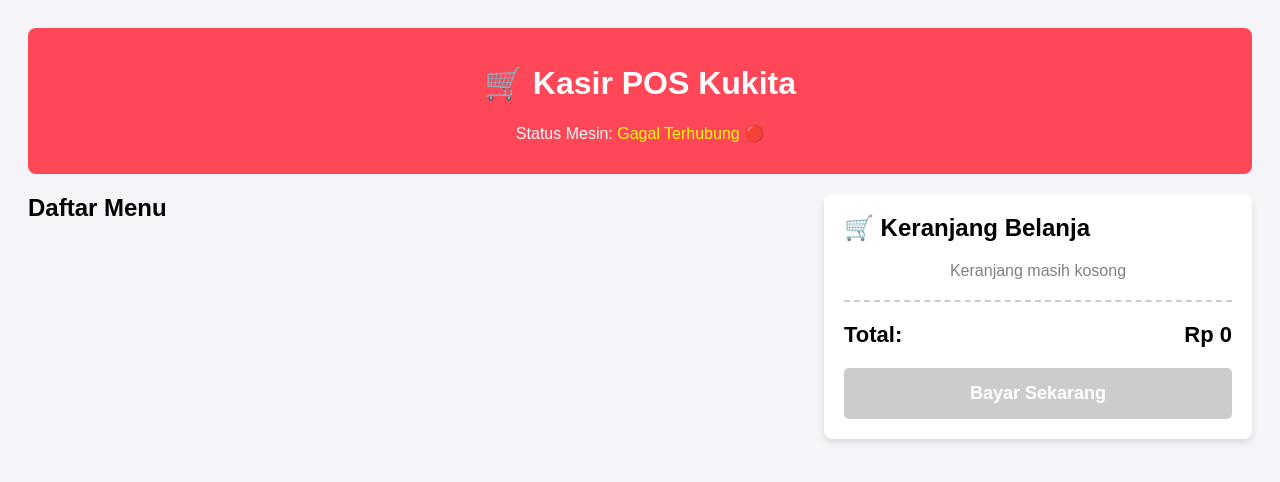
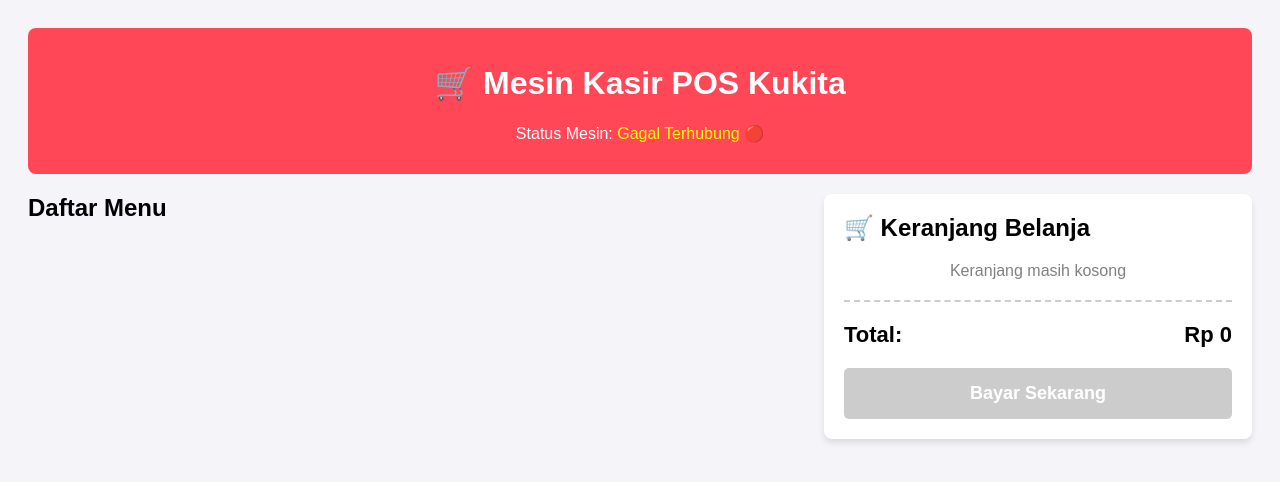
Before and after one commit to rikohen3/pos-kukita, a website: page index.html in a window 1280 px wide. Drawn offline with Linux system fonts and the light colour scheme; no server answers.

Commit message:
pancing ulang github pages

```diff
--- a/index.html
+++ b/index.html
@@ -34,7 +34,7 @@
 <body>
 
     <div class="header">
-        <h1>🛒 Kasir POS Kukita</h1>
+        <h1>🛒 Mesin Kasir POS Kukita</h1>
         <p>Status Mesin: <span id="status" style="color: #ffff00;">Menghubungkan ke Server...</span></p>
     </div>
 
```
